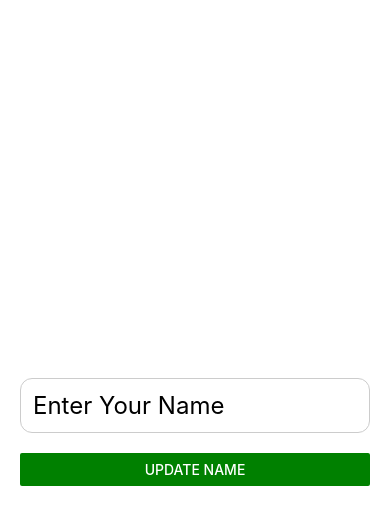
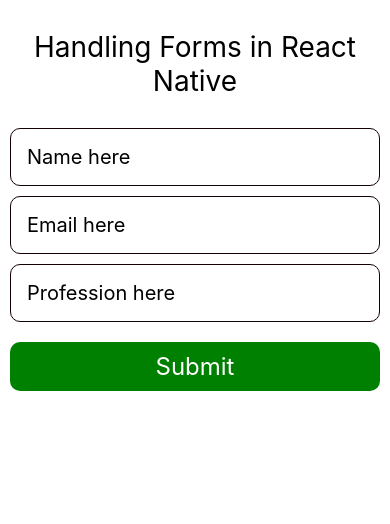
Before and after one commit to mnraza-dev/React_Native_Basic_To_Advanced, a React Native app in the folder RN_ULTIMATE/Basics/: screen / in a window 390 px wide. Shown: the top 524 px of the page. Built offline with nearby package versions, Linux system fonts and the light colour scheme.

Commit message:
handling forms in React Native

```diff
--- a/RN_ULTIMATE/Basics/App.tsx
+++ b/RN_ULTIMATE/Basics/App.tsx
@@ -1,49 +1,15 @@
-import { Alert, Button, StyleSheet, Text, TextInput, View } from 'react-native'
-import React, { useState } from 'react'
+import { StyleSheet, Text, View } from 'react-native'
+import React from 'react'
+import Forms from './components/Forms'
 
 const App = () => {
-  const [text, setText] = useState('');
-  const [name, setName] = useState('');
-
-  const greet = (newName) => {
-    setName(newName)
-     Alert.alert('✅ Success', `Name updated to "${newName}"`)
-  }
-
   return (
-    <View style={styles.container}>
-      <Text style={styles.heading}>{name}</Text>
-      <TextInput
-        onChangeText={(txt) => setText(txt)}
-        value={text}
-        placeholder="Enter Your Name"
-        style={styles.textInput}
-      />
-
-      <Button color={'green'} title="Update Name" onPress={() => greet(text)} />
+    <View>
+      <Forms/>
     </View>
   )
 }
 
 export default App
 
-const styles = StyleSheet.create({
-  container: {
-    flex: 1,
-    justifyContent: 'center',
-    padding: 20,
-  },
-  heading: {
-    textAlign: 'center',
-    fontSize: 44,
-    marginBottom: 20,
-  },
-  textInput: {
-    fontSize: 24,
-    padding: 12,
-    borderWidth: 1,
-    borderColor: '#ccc',
-    borderRadius: 12,
-    marginBottom: 20,
-  },
-})
+const styles = StyleSheet.create({})
--- /dev/null
+++ b/RN_ULTIMATE/Basics/components/Forms.tsx
@@ -0,0 +1,76 @@
+import { StyleSheet, Text, TextInput, TouchableOpacity, View, Alert } from 'react-native'
+import React, { useState } from 'react'
+
+const Forms = () => {
+  const [data, setData] = useState({
+    name: '',
+    email: '',
+    profession: ''
+  })
+
+  const handleSubmit = () => {
+    if (!data.name || !data.email || !data.profession) {
+      Alert.alert('Error', 'Please fill all fields')
+      return
+    }
+    Alert.alert('Form Submitted', `Name: ${data.name}\nEmail: ${data.email}\nProfession: ${data.profession}`)
+  }
+
+  return (
+    <View style={{ padding: 10 }}>
+      <Text style={{ fontSize: 28, textAlign: 'center', padding: 20 }}>
+        Handling Forms in React Native
+      </Text>
+
+      <TextInput
+        style={styles.textInputBox}
+        value={data.name}
+        onChangeText={(txt) => setData({ ...data, name: txt })}
+        placeholder='Name here'
+      />
+
+      <TextInput
+        style={styles.textInputBox}
+        value={data.email}
+        onChangeText={(txt) => setData({ ...data, email: txt })}
+        placeholder='Email here'
+      />
+
+      <TextInput
+        style={styles.textInputBox}
+        value={data.profession}
+        onChangeText={(txt) => setData({ ...data, profession: txt })}
+        placeholder='Profession here'
+      />
+
+      <TouchableOpacity style={styles.btn} onPress={handleSubmit}>
+        <Text style={styles.btnText}>Submit</Text>
+      </TouchableOpacity>
+    </View>
+  )
+}
+
+export default Forms
+
+const styles = StyleSheet.create({
+  textInputBox: {
+    padding: 16,
+    borderColor: '#140202ff',
+    borderRadius: 10,
+    borderWidth: 1,
+    marginTop: 10,
+    fontSize: 20,
+  },
+  btn: {
+    marginTop: 20,
+    paddingHorizontal: 20,
+    paddingVertical: 10,
+    backgroundColor: 'green',
+    borderRadius: 10,
+  },
+  btnText: {
+    color: 'white',
+    fontSize: 24,
+    textAlign: 'center',
+  },
+})
```
Also changed, not shown: RN_ULTIMATE/Basics/components/TextInputExample.tsx (added, +49 -0 lines), 1 other file (tests, documents, lock files or other folders).
